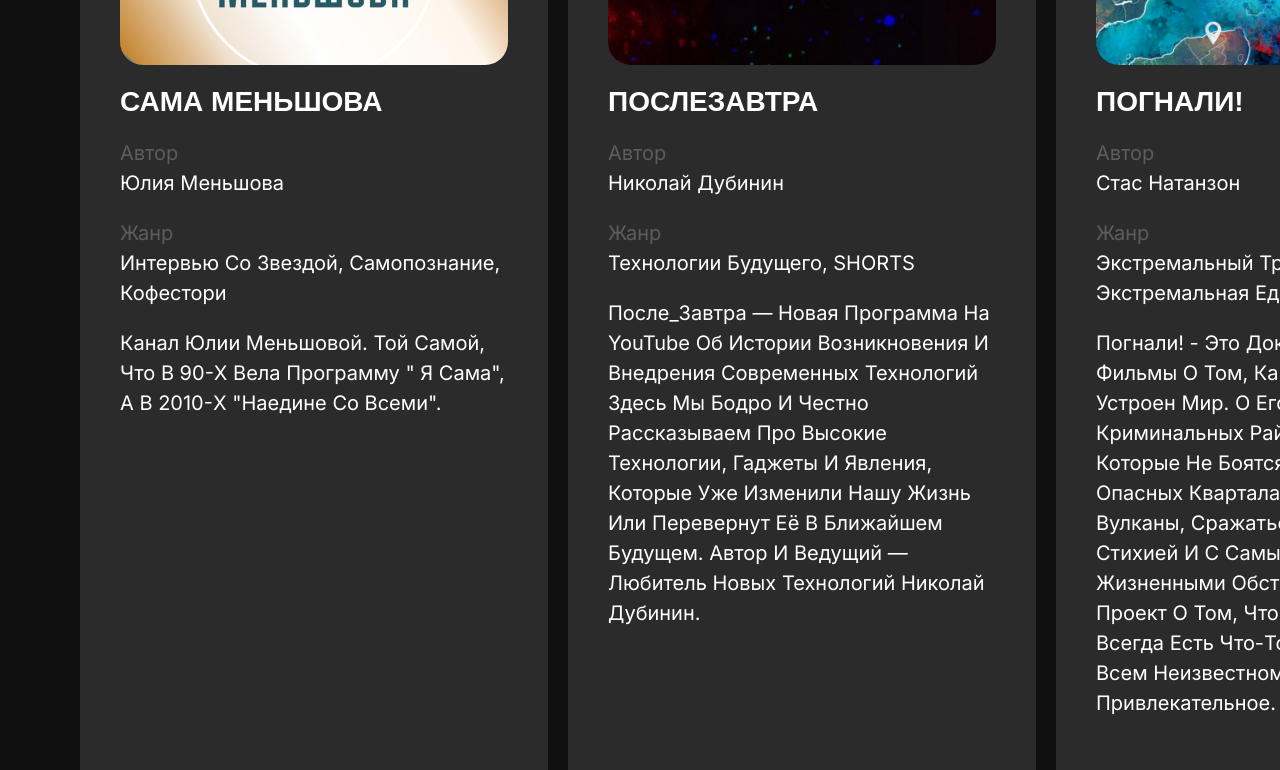
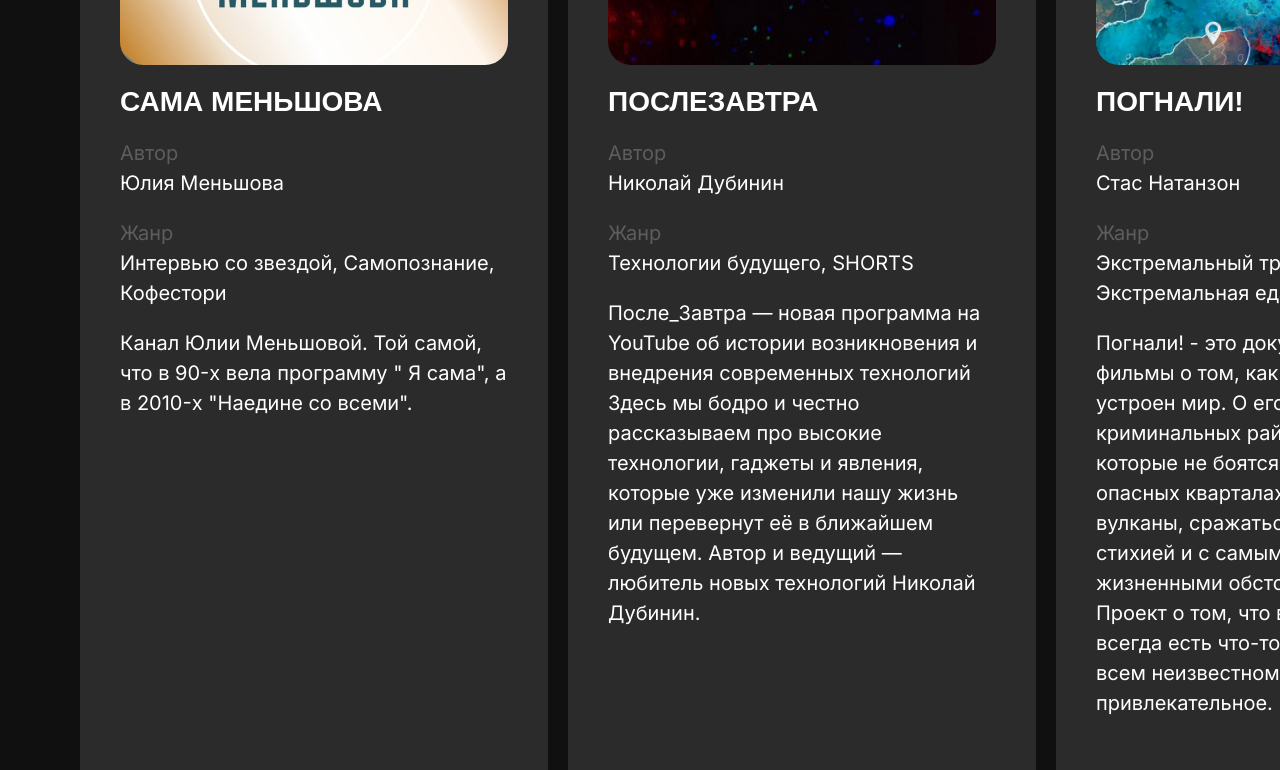
Before and after one commit to gilaniel/topline, a Next.js app: page /main in a window 1280 px wide. Shown: the part 3580-4350 px from the top of the page. Built offline with nearby package versions, Linux system fonts and the light colour scheme; a web font is replaced by a local one.

Commit message:
Add files via upload

```diff
--- a/app/globals.css
+++ b/app/globals.css
@@ -168,7 +168,8 @@ body[data-scroll-locked] {
 }
 
 .inf-text {
-  @apply text-[14px] leading-[143%] md:text-[20px] md:leading-[150%] font-[400] capitalize;
+  @apply text-[14px] leading-[143%] md:text-[20px] md:leading-[150%] font-[400];
+  text-transform: initial;
   font-family: "Inter";
 }
 
```
